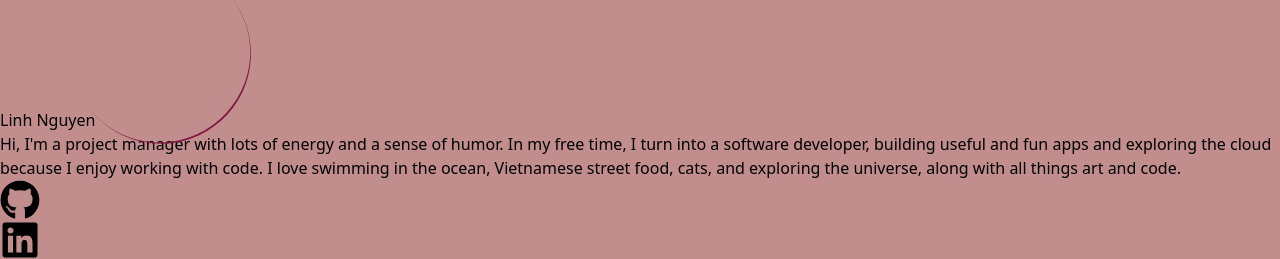
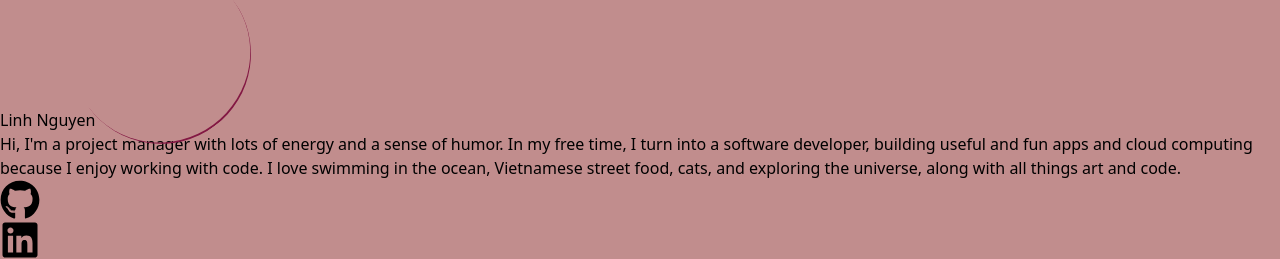
Before and after one commit to jakuzzibubbles/portfolio-white, a React (Vite) app: page / in a window 1280 px wide. Shown: the part 252-511 px from the top of the page. Built offline with nearby package versions, Linux system fonts and the light colour scheme.

Commit message:
re-wording

```diff
--- a/src/Hero.jsx
+++ b/src/Hero.jsx
@@ -13,7 +13,7 @@ const Hero = () => {
         <p className="text-lg mb-8">
           Hi, I&apos;m a project manager with lots of energy and a sense of
           humor. In my free time, I turn into a software developer, building
-          useful and fun apps and exploring the cloud because I enjoy working
+          useful and fun apps and cloud computing because I enjoy working
           with code. I love swimming in the ocean, Vietnamese street food, cats,
           and exploring the universe, along with all things art and code.
         </p>
```
